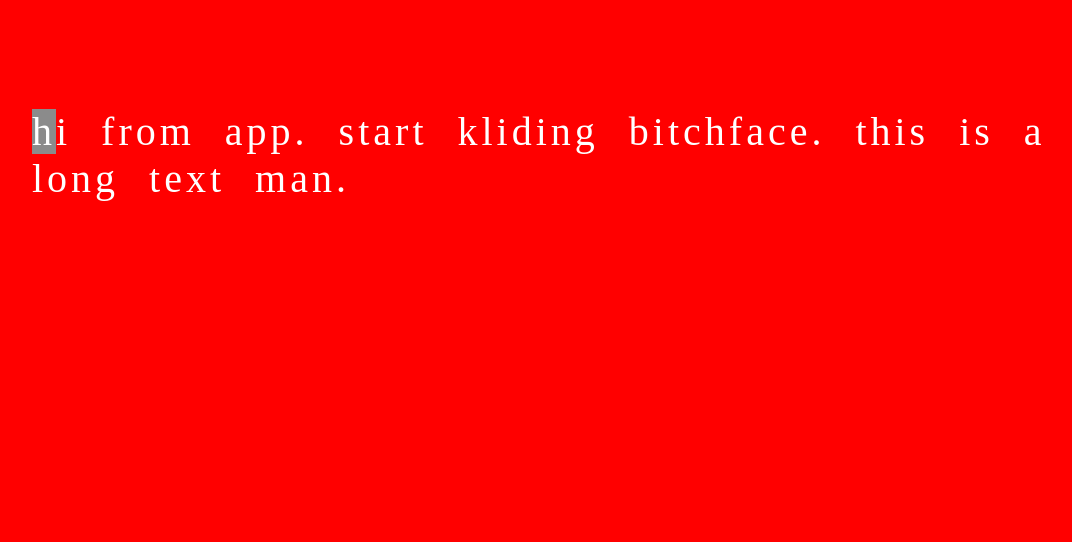
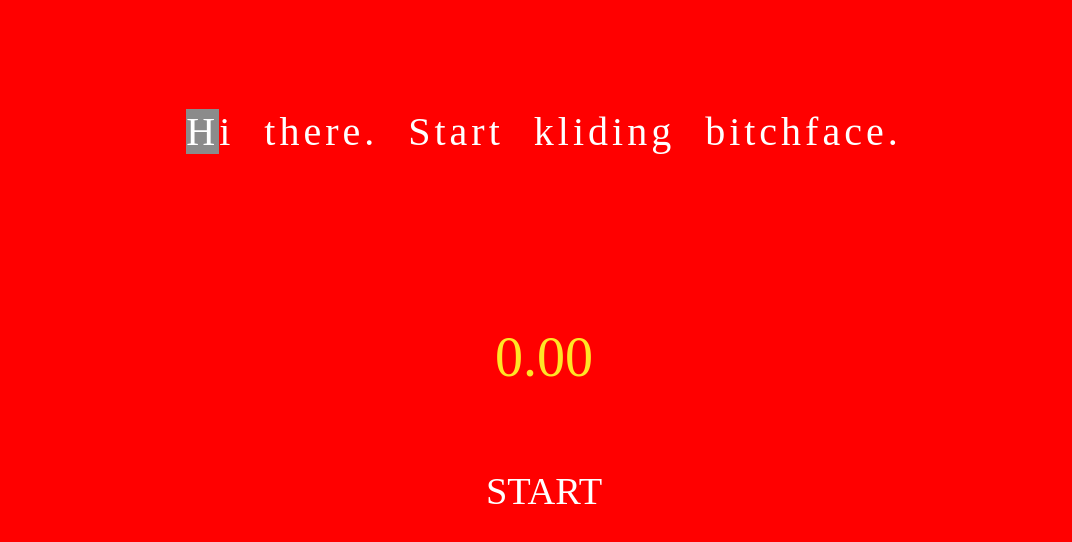
Before and after one commit to yagiro/nekuda, a React app: page / in a window 1280 px wide. Shown: the whole page, without its empty margins (76-1148 px from the left). Built offline with nearby package versions, Linux system fonts and the light colour scheme; a web font is replaced by a local one.

Commit message:
add stopper

```diff
--- a/src/app/App.scss
+++ b/src/app/App.scss
@@ -1,4 +1,4 @@
-@import url('https://fonts.googleapis.com/css2?family=Patua+One&display=swap');
+@import url('https://fonts.googleapis.com/css2?family=Knewave&family=Patua+One&display=swap');
 
 body {
     background: red;
@@ -10,4 +10,6 @@ body {
     align-items: center;
 
     padding: 100px;
+
+    max-width: 1024px;
 }
--- a/src/app/klidi/Klidi.js
+++ b/src/app/klidi/Klidi.js
@@ -2,8 +2,10 @@ import './Klidi.scss'
 
 import { useState } from 'react'
 import useWindowEventListener from '../../lib/useEventListener'
+import MainText from './mainText/MainText'
+import GameControls from './gameControls/GameControls'
 
-const text = 'hi from app. start kliding bitchface. this is a long text man.'
+const text = 'Hi there. Start kliding bitchface.'
 
 function useKlidi() {
 
@@ -37,10 +39,13 @@ export default function Klidi() {
     } = useKlidi()
 
     return (
-        <div className="main-text">
-            <span className="completed-text">{ completedText }</span>
-            <span className="next-char">{ nextChar }</span>
-            <span>{ textAfterNextChar }</span>
+        <div className="klidi">
+            <MainText
+                completedText={ completedText }
+                nextChar={ nextChar }
+                textAfterNextChar={ textAfterNextChar }
+            />
+            <GameControls />
         </div>
     )
 }
--- a/src/app/klidi/Klidi.scss
+++ b/src/app/klidi/Klidi.scss
@@ -1,9 +1,23 @@
+.klidi {
+
+    max-width: 900px;
+
+    display: flex;
+    flex-direction: column;
+    align-items: center;
+
+    > :not(:first-child) {
+        margin-top: 100px;
+    }
+
     .main-text {
         font-family: 'Patua One', cursive;
         font-size: 2.5em;
         letter-spacing: 0.1em;
         word-spacing: 0.4em;
         color: white;
+        outline: none;
+        border: none;
     }
 
     .completed-text {
@@ -13,3 +27,5 @@
     .next-char {
         background: #8b8b8b; // #fff179;
     }
+
+}
--- /dev/null
+++ b/src/app/klidi/gameControls/GameControls.js
@@ -0,0 +1,67 @@
+import { useEffect, useRef, useState } from 'react'
+import './GameControls.scss'
+
+function Button(props) {
+    return <button { ...props } />
+}
+
+function Stopper({ active }) {
+
+    const [ elapsedMs, setElapsedMs ] = useState(0)
+    const intervalRef = useRef(null)
+    const intervalDelay = 100
+
+    useEffect(() => {
+        if (active) {
+            if (!intervalRef.current) {
+                console.debug('starting stopper')
+                intervalRef.current = setInterval(() => {
+                    setElapsedMs(elapsedMs => elapsedMs + intervalDelay)
+                }, intervalDelay)
+            }
+        }
+        else {
+            if (intervalRef.current) {
+                console.debug('stopping stopper')
+                clearInterval(intervalRef.current)
+                intervalRef.current = null
+            }
+        }
+    }, [ active ])
+
+    const elapsedTime = (elapsedMs / 1000).toFixed(2)
+
+    return (
+        <div className="stopper">
+            { elapsedTime }
+        </div>
+    )
+}
+
+
+export default function GameControls() {
+
+    const [ stopperActive, setStopperActive ] = useState(false)
+
+    const toggleStopper = () => {
+        setStopperActive(!stopperActive)
+        if (!stopperActive) {
+            console.debug('setting focus to main text')
+            document.querySelector('.main-text').focus()
+        }
+    }
+
+    return (
+        <div className="game-controls">
+            <Stopper
+                active={ stopperActive }
+            />
+            <Button
+                tabIndex={ -1 }
+                onClick={ toggleStopper }
+            >
+                { stopperActive ? 'PAUSE' : 'START' }
+            </Button>
+        </div>
+    )
+}
--- /dev/null
+++ b/src/app/klidi/gameControls/GameControls.scss
@@ -0,0 +1,36 @@
+$active-color: #ffe526;
+
+.game-controls {
+    display: flex;
+    flex-direction: column;
+    align-items: center;
+}
+
+.stopper {
+    font-family: 'Knewave', cursive;
+    font-size: 3.5em;
+    margin: 70px;
+    color: $active-color;
+}
+
+button {
+    background: transparent;
+    color: white;
+    border: none;
+    padding: 10px 18px;
+    font-size: 2.4em;
+    font-family: 'Knewave', cursive;
+    cursor: pointer;
+    outline: none;
+    border-radius: 4px;
+
+    transition: background-color 300ms, color 400ms;
+
+    &:active {
+        background: #ff735b;
+    }
+
+    &:hover {
+        color: $active-color; //#faff06;
+    }
+}
--- /dev/null
+++ b/src/app/klidi/mainText/MainText.js
@@ -0,0 +1,16 @@
+export default function MainText(props) {
+
+    const {
+        completedText,
+        nextChar,
+        textAfterNextChar,
+    } = props
+
+    return (
+        <div className="main-text" tabIndex={ 0 }>
+            <span className="completed-text">{ completedText }</span>
+            <span className="next-char">{ nextChar }</span>
+            <span className="text-after-next-char">{ textAfterNextChar }</span>
+        </div>
+    )
+}
```
Lines whose indentation alone changed are shown as unchanged.
